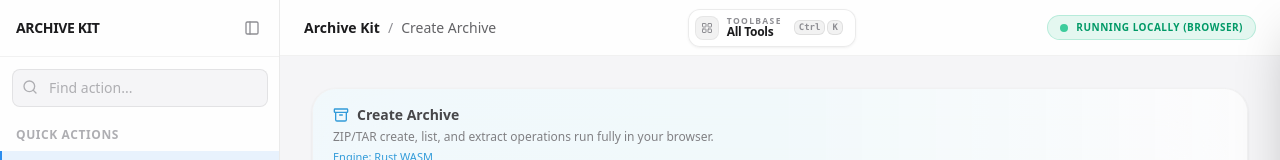
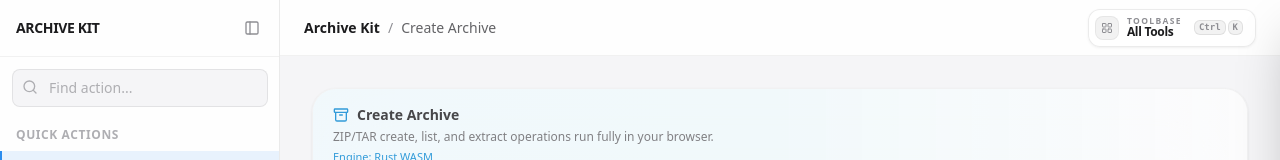
Before and after one commit to openbuildnetwork/toolbase, a Next.js app: page /archive-kit in a window 1280 px wide. Shown: the top 160 px of the page. Built offline with nearby package versions, Linux system fonts and the light colour scheme; no server answers.

Commit message:
fix : removed the "Running Locally (Browser)" status tag from the Archive Kit header. This update ensures a cleaner, more focused interface and aligns the tool with the streamlined design language implemented across the rest of the application.

```diff
--- a/src/app/(tools)/archive-kit/page.tsx
+++ b/src/app/(tools)/archive-kit/page.tsx
@@ -726,12 +726,6 @@ export default function ArchiveKitPage() {
                               </div>
           </div>
           <ReturnToToolsButton />
-          <div className="flex items-center gap-2 px-3 py-1 bg-emerald-500/10 border border-emerald-500/20 rounded-full">
-            <div className="w-2 h-2 rounded-full bg-emerald-500 animate-pulse" />
-            <span className="text-[10px] font-bold text-emerald-600 dark:text-emerald-400 uppercase tracking-wider">
-              Running Locally (Browser)
-            </span>
-          </div>
         </header>
 
         <div className="flex-1 overflow-y-auto p-4 md:p-8">
```
